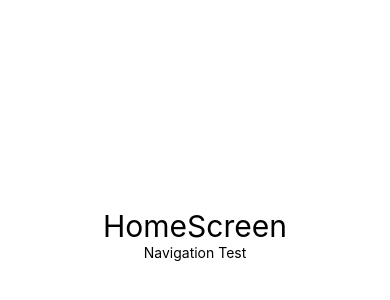
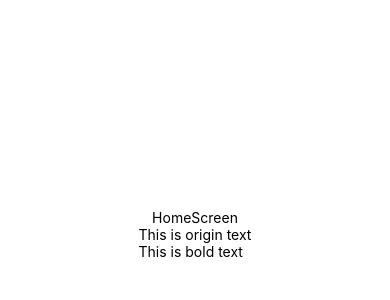
Before and after one commit to chaemina/WasteBankApp, a React Native app in the folder my-app/wasteBankApp/: screen /Home in a window 390 px wide. Shown: the part 188-488 px from the top of the page. Built offline with nearby package versions, Linux system fonts and the light colour scheme.

Commit message:
feat : font
font 적용

```diff
--- a/my-app/wasteBankApp/src/components/common/atoms/CustomButton.tsx
+++ b/my-app/wasteBankApp/src/components/common/atoms/CustomButton.tsx
@@ -1,6 +1,7 @@
 import React, { FC } from "react";
 import { TouchableOpacity, TouchableOpacityProps,Text } from "react-native";
 import styled from 'styled-components';
+import CustomText from "./CustomText";
 
 
 export type Props = {
@@ -12,7 +13,8 @@ export type Props = {
 const CustomButton: FC<Props> = ({ label, onPress, color, ...rest }) => {
   return (
     <StyledButton label="" onPress={onPress} color={color} {...rest}>
-      <Text>{label}</Text>
+        <CustomText>This is origin text</CustomText>
+        <CustomText bold={true}>This is bold text</CustomText>
     </StyledButton>
   );
 };
@@ -20,10 +22,10 @@ const CustomButton: FC<Props> = ({ label, onPress, color, ...rest }) => {
 export default CustomButton;
 
 const StyledButton = styled(TouchableOpacity)<Props>`
-  width: 100%;
+  width: 50%;
   align-items: center;
   justify-content: center;
   height: 50px;
   background-color: ${({ color }) =>
-    color ? color : 'red'};
+    color ? color : 'green'};
 `;
--- /dev/null
+++ b/my-app/wasteBankApp/src/components/common/atoms/CustomText.tsx
@@ -0,0 +1,21 @@
+import React, { FC } from "react";
+import { Text } from "react-native";
+import styled from 'styled-components';
+
+export type Props = {
+    children: string;
+    bold?: boolean;
+}
+
+const CustomText: FC<Props> = ({ children, bold, ...rest }) => {
+  return (
+     <StyledText bold={bold} {...rest}>{children}</StyledText>
+  );
+};
+
+export default CustomText;
+
+const StyledText = styled(Text)<{ bold?: boolean }>`
+  font-family: 'Inter-Regular';
+  font-weight: ${({ bold }) => (bold ? 'bold' : 'normal')};
+`;
--- a/my-app/wasteBankApp/src/screens/commoon/HomeScreen.tsx
+++ b/my-app/wasteBankApp/src/screens/commoon/HomeScreen.tsx
@@ -1,6 +1,7 @@
 import { Text, View } from 'react-native';
 import { useNav } from '../../hooks/useNav';
 import CustomButton from '../../components/common/atoms/CustomButton';
+import CustomText from '../../components/common/atoms/CustomText';
 
 
 const HomeScreen = () => {
@@ -8,7 +9,7 @@ const HomeScreen = () => {
 
   return (
     <View style={{ flex: 1, justifyContent: 'center', alignItems: 'center' }}>
-      <Text style={{ color: 'black', fontSize: 30 }}>HomeScreen</Text>
+      <CustomText>HomeScreen</CustomText>
       <CustomButton
         label="Navigation Test"
         onPress={() => navigation.navigate('Login')}
```
Also changed, not shown: my-app/wasteBankApp/react-native.config.js (added, +7 -0 lines), my-app/wasteBankApp/src/assets/fonts/Inter-Regular.ttf (added), 6 other files (tests, documents, lock files or other folders).
